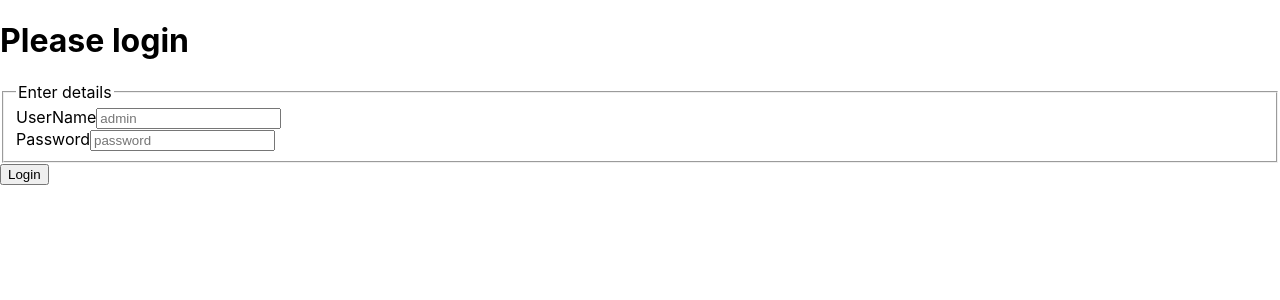
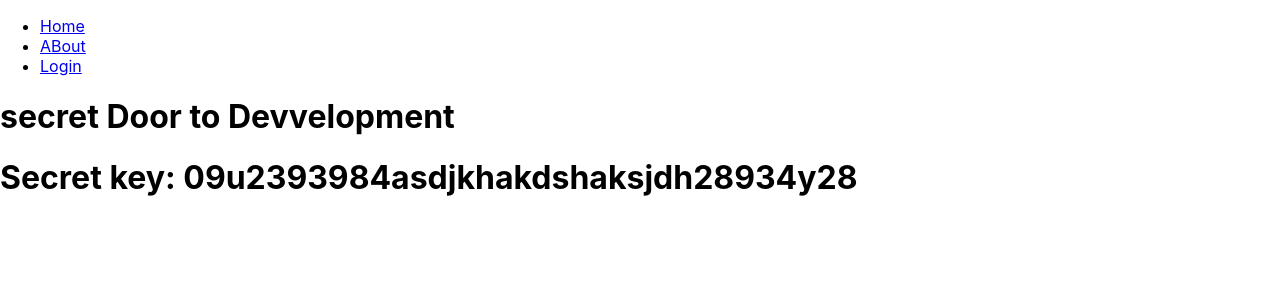
Before and after one commit to thakurutkarsh22/react-oct-fsd, a React (Create React App) app: page /admin in a window 1280 px wide. Shown: the top 300 px of the page. Built offline with nearby package versions, Linux system fonts and the light colour scheme.

Commit message:
Auth part 1

```diff
--- a/src/AuthApp/AuthApp.js
+++ b/src/AuthApp/AuthApp.js
@@ -0,0 +1,74 @@
+import { NavLink, Route, Routes } from "react-router-dom";
+import About from "./components/About";
+import LoginForm from "./components/LoginForm";
+import Home from "./components/Home";
+import Admin from "./components/Admin";
+import styles from "../RouteApp/RouteApp.module.css";
+
+// COMPOENNT ....
+function AuthApp() {
+  return (
+    <>
+      {/* <h1>I am normal compoentn</h1> */}
+
+      <nav>
+        <ul>
+          <li>
+            <NavLink
+              to="/home"
+              className={(props) => {
+                console.log(props, "NavLink");
+                const { isActive } = props;
+
+                return isActive ? `${styles.activeLink}` : "";
+              }}
+            >
+              Home
+            </NavLink>
+          </li>
+
+          <li>
+            <NavLink
+              to="/about"
+              className={(props) => {
+                console.log(props, "NavLink");
+                const { isActive } = props;
+
+                return isActive ? `${styles.activeLink}` : "";
+              }}
+              reloadDocument
+            >
+              ABout
+            </NavLink>
+          </li>
+          <li>
+            <NavLink
+              to="/login"
+              className={(props) => {
+                console.log(props, "NavLink");
+                const { isActive } = props;
+
+                return isActive ? `${styles.activeLink}` : "";
+              }}
+              end
+            >
+              Login
+            </NavLink>
+          </li>
+        </ul>
+      </nav>
+
+      <Routes>
+        <Route path="*" element={<h1>asdasdas</h1>}></Route>
+
+        <Route path="/" element={<Home />}></Route>
+        <Route path="/home" element={<Home />}></Route>
+        <Route path="/about" element={<About />}></Route>
+        <Route path="/login" element={<LoginForm />}></Route>
+        <Route path="/admin" element={<Admin />}></Route>
+      </Routes>
+    </>
+  );
+}
+
+export default AuthApp;
--- a/src/AuthApp/components/About.js
+++ b/src/AuthApp/components/About.js
@@ -0,0 +1,13 @@
+function About() {
+  return (
+    <div>
+      Lorem Ipsum has been the industry's standard dummy text ever since the
+      1500s, when an unknown printer took a galley of type and scrambled it to
+      make a type specimen book. It has survived not only five centuries, but
+      also the leap into electronic typesetting, remaining essentially
+      unchanged. It was popularised in the 1960s with the release of Letraset
+    </div>
+  );
+}
+
+export default About;
--- /dev/null
+++ b/src/AuthApp/components/Admin.js
@@ -0,0 +1,11 @@
+function Admin() {
+  // THIS IS STRICLY FOR PRIVATE USE (DEVELOPERS)
+  return (
+    <>
+      <h1>secret Door to Devvelopment</h1>
+      <h1>Secret key: 09u2393984asdjkhakdshaksjdh28934y28</h1>
+    </>
+  );
+}
+
+export default Admin;
--- /dev/null
+++ b/src/AuthApp/components/Home.js
@@ -0,0 +1,30 @@
+import { useContext } from "react";
+import UserContext from "../contexts/userContext";
+import { useNavigate } from "react-router-dom";
+
+function Home() {
+  const navigate = useNavigate();
+
+  const userContex = useContext(UserContext); // get all the state from the GLOBAL like context...
+
+  console.log("userContex debug", userContex);
+
+  if (!userContex.userName) {
+    return (
+      <>
+        <h1>PLEASE LOGIN</h1>
+        <button onClick={() => navigate("/login")}>Login Form</button>
+      </>
+    );
+  }
+
+  //   can i ask 1 question in here AM i Logged in ? yes
+
+  return (
+    <>
+      <h1>Home page</h1>
+    </>
+  );
+}
+
+export default Home;
--- a/src/AuthApp/components/UserProfile.js
+++ b/src/AuthApp/components/UserProfile.js
@@ -0,0 +1,5 @@
+function UserProfile() {
+  return <div>User Profile</div>;
+}
+
+export default UserProfile;
--- a/src/AuthApp/contexts/userContext.js
+++ b/src/AuthApp/contexts/userContext.js
@@ -0,0 +1,17 @@
+import { createContext } from "react";
+
+// ACT LIKE GLOBAL STORAGE...
+
+const UserContext = createContext({
+  userName: "utkarsh",
+  hasUserLoginError: false,
+
+  login: () => {},
+  logout: () => {},
+});
+
+export default UserContext;
+
+// PROVIDER ....
+
+// CONSUMER ...
--- a/src/CustomHooks/useLocalStorage.js/useLocalStorage.js
+++ b/src/CustomHooks/useLocalStorage.js/useLocalStorage.js
@@ -12,6 +12,9 @@ function useLocalStorage() {
 
   useEffect(() => {
     window.localStorage.setItem("name", name);
+
+    // api -> cool
+    // bad -> add own things //
   }, [name]);
 
   return [name, setName];
--- a/src/CustomHooks/useToggle/Problem/Whale.js
+++ b/src/CustomHooks/useToggle/Problem/Whale.js
@@ -1,12 +1,9 @@
 import { useState } from "react";
 import styles from "./styles.module.css";
+import useToggle from "../useToggle";
 
 function Whale() {
-  const [isDark, setDark] = useState(false);
-
-  function toggle() {
-    setDark((old) => !old);
-  }
+  const [isDark, setDark] = useToggle(true);
 
   const backgroundStyles = isDark ? styles["bg-dark"] : "";
   return (
@@ -16,7 +13,7 @@ function Whale() {
 
         <br />
 
-        <button onClick={toggle}>Toggle darkness</button>
+        <button onClick={setDark}>Toggle darkness</button>
       </div>
     </>
   );
--- a/src/CustomHooks/useToggle/useToggle.js
+++ b/src/CustomHooks/useToggle/useToggle.js
@@ -9,6 +9,8 @@ function useToggle(initialValue = false) {
     setVal((old) => !old);
   });
 
+  //
+
   return [val, memoToggleFunction];
 }
 
--- a/src/index.js
+++ b/src/index.js
@@ -15,6 +15,7 @@ import LazyLoading from "./Performance/LazyLoading/LazyLoading";
 import LazyLoadingCustomHooks from "./CustomHooks/useToggle/Problem/LazyLoading";
 import UseLocalStorageFormsApp from "./CustomHooks/useLocalStorage.js/useLocalStorageFormsApp";
 import LoginForm from "./AuthApp/components/LoginForm";
+import AuthApp from "./AuthApp/AuthApp";
 
 const root = ReactDOM.createRoot(document.getElementById("root"));
 // This is where the vitual dom Root is created from the REAL DOm (Basically it is a light copy of real dom node...).
@@ -46,7 +47,11 @@ root.render(
 
     {/* ------------ LOGIN ------ FORMS --------- */}
 
-    <LoginForm />
+    {/* <LoginForm /> */}
+
+    <BrowserRouter>
+      <AuthApp />
+    </BrowserRouter>
   </React.StrictMode>
 );
 
```
